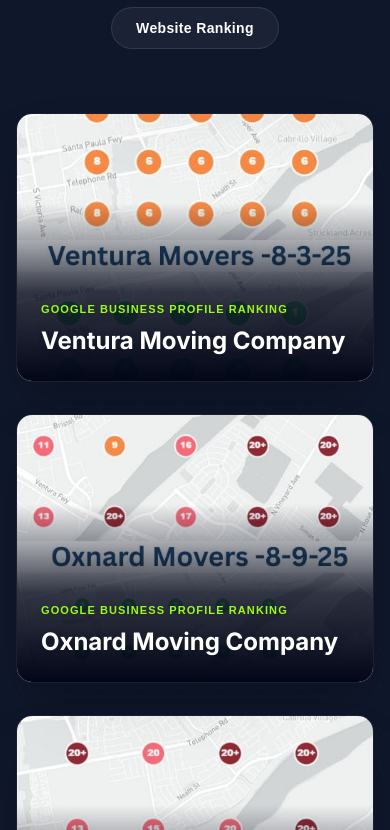
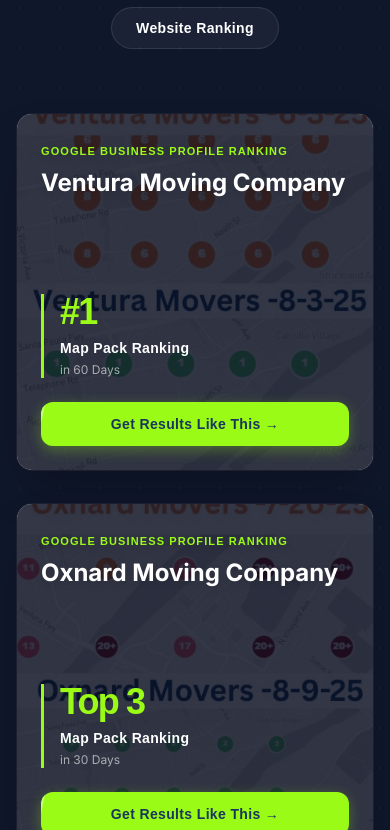
Before and after one commit to mahabubkabir40-ai/multipro-digital, a Next.js app: page / in a window 390 px wide. Shown: the part 5654-6484 px from the top of the page. Built offline with nearby package versions, Linux system fonts and the light colour scheme; a web font is replaced by a local one.

Commit message:
Fix Portfolio mobile hover effect by making details always visible

```diff
--- a/src/components/Portfolio.tsx
+++ b/src/components/Portfolio.tsx
@@ -109,48 +109,50 @@ export default function Portfolio() {
               className="group relative rounded-2xl overflow-hidden bg-slate-950 border border-white/10 shadow-2xl transition-all duration-500 hover:-translate-y-2 hover:border-brand-lime/50 hover:shadow-[0_20px_40px_-15px_rgba(154,251,22,0.15)] active:-translate-y-1 active:border-brand-lime/30 select-none touch-manipulation"
               style={{ WebkitTapHighlightColor: 'transparent' }}
             >
-              <div className="relative aspect-[4/3] w-full overflow-hidden">
+              <div className="relative aspect-square md:aspect-[4/3] w-full overflow-hidden">
                 {/* Image */}
                 <img
                   src={result.image}
                   alt={`Local SEO and Google Maps ranking case study for ${result.name}`}
-                  className="w-full h-full object-cover transform scale-100 group-hover:scale-110 group-active:scale-110 transition-transform duration-700 ease-out"
+                  className="w-full h-full object-cover transform scale-110 md:scale-100 md:group-hover:scale-110 transition-transform duration-700 ease-out"
                 />
 
-                {/* Hover Reveal Overlays */}
-                <div className="absolute inset-x-0 bottom-0 h-2/3 bg-gradient-to-t from-slate-950 via-slate-950/80 to-transparent z-10 group-hover:opacity-0 group-active:opacity-0 transition-opacity duration-500" />
-                <div className="absolute inset-0 bg-slate-950/90 opacity-0 group-hover:opacity-100 group-active:opacity-100 transition-opacity duration-500 z-20 backdrop-blur-[2px]" />
+                {/* Mobile: Full Dark Overlay. Desktop: Gradient default, Full dark on hover */}
+                <div className="absolute inset-x-0 bottom-0 h-2/3 bg-gradient-to-t from-slate-950 via-slate-950/80 to-transparent z-10 hidden md:block md:group-hover:opacity-0 transition-opacity duration-500" />
+                <div className="absolute inset-0 bg-slate-950/80 md:bg-slate-950/90 opacity-100 md:opacity-0 md:group-hover:opacity-100 transition-opacity duration-500 z-20 md:backdrop-blur-[2px]" />
 
-                {/* Info Hierarchy */}
-                <div className="absolute bottom-6 left-6 right-6 z-30 transition-transform duration-500 group-hover:-translate-y-44 group-active:-translate-y-44">
+                {/* Info Hierarchy (Title & Category) */}
+                {/* Mobile: Always Top. Desktop: Bottom, then translates up on hover */}
+                <div className="absolute left-6 right-6 z-30 transition-all duration-500 top-6 md:top-auto md:bottom-6 md:group-hover:-translate-y-44">
                   <span className="text-brand-lime text-[11px] font-black uppercase tracking-widest drop-shadow-md">
                     {result.category[1] || result.category[0]}
                   </span>
-                  <h3 className="text-white font-serif font-bold text-2xl mt-1 drop-shadow-md leading-snug">
+                  <h3 className="text-white font-serif font-bold text-2xl sm:text-3xl md:text-2xl mt-1 drop-shadow-md leading-snug">
                     {result.name}
                   </h3>
                 </div>
 
-                {/* Hover Reveal Content (Metrics & CTA) */}
-                <div className="absolute bottom-0 left-0 right-0 p-6 z-30 translate-y-8 opacity-0 group-hover:translate-y-0 group-hover:opacity-100 group-active:translate-y-0 group-active:opacity-100 transition-all duration-500 delay-75 flex flex-col justify-end h-full">
+                {/* Content (Metrics & CTA) */}
+                {/* Mobile: Always Visible at Bottom. Desktop: Hidden at Bottom, translates up on hover */}
+                <div className="absolute bottom-0 left-0 right-0 p-6 z-30 translate-y-0 opacity-100 md:translate-y-8 md:opacity-0 md:group-hover:translate-y-0 md:group-hover:opacity-100 transition-all duration-500 md:delay-75 flex flex-col justify-end h-full md:h-auto pointer-events-auto">
 
-                  <div className="mb-6 border-l-[3px] border-brand-lime pl-4">
+                  <div className="mb-6 border-l-[3px] border-brand-lime pl-4 mt-auto md:mt-0">
                     <div className="flex items-end gap-2 text-brand-lime">
-                      <span className="text-5xl font-black leading-none tracking-tighter">{result.metric}</span>
+                      <span className="text-4xl sm:text-5xl font-black leading-none tracking-tighter">{result.metric}</span>
                     </div>
-                    <p className="text-white font-bold text-base tracking-wide mt-2">{result.metricLabel}</p>
-                    <p className="text-white/60 text-sm font-sans mt-1">{result.timeframe}</p>
+                    <p className="text-white font-bold text-sm sm:text-base tracking-wide mt-2">{result.metricLabel}</p>
+                    <p className="text-white/60 text-xs sm:text-sm font-sans mt-1">{result.timeframe}</p>
                   </div>
 
                   <Link
                     href="/contact#audit-form"
-                    className="relative group overflow-hidden w-full py-3.5 rounded-xl bg-brand-lime text-[#1A365D] font-black text-[10px] min-[375px]:text-xs sm:text-sm tracking-wide transition-all duration-300 active:duration-75 transform hover:scale-[1.05] active:scale-90 active:bg-white shadow-[0_4px_14px_rgba(154,251,22,0.3)] hover:shadow-[0_0_30px_rgba(154,251,22,0.6)] flex items-center justify-center gap-2 whitespace-nowrap select-none touch-manipulation"
+                    className="relative group/btn overflow-hidden w-full py-3 sm:py-3.5 rounded-xl bg-brand-lime text-[#1A365D] font-black text-sm tracking-wide transition-all duration-300 active:duration-75 transform hover:scale-[1.05] active:scale-90 active:bg-white shadow-[0_4px_14px_rgba(154,251,22,0.3)] hover:shadow-[0_0_30px_rgba(154,251,22,0.6)] flex items-center justify-center gap-2 whitespace-nowrap select-none touch-manipulation"
                     style={{ WebkitTapHighlightColor: 'transparent' }}
                   >
                     <span className="relative z-10 flex items-center justify-center gap-2">
                       Get Results Like This &rarr;
                     </span>
-                    <div className="absolute inset-0 bg-white/40 transform -skew-x-12 -translate-x-full group-hover:translate-x-full transition-transform duration-[800ms] ease-out" />
+                    <div className="absolute inset-0 bg-white/40 transform -skew-x-12 -translate-x-full group-hover/btn:translate-x-full transition-transform duration-[800ms] ease-out" />
                   </Link>
                 </div>
               </div>
```
